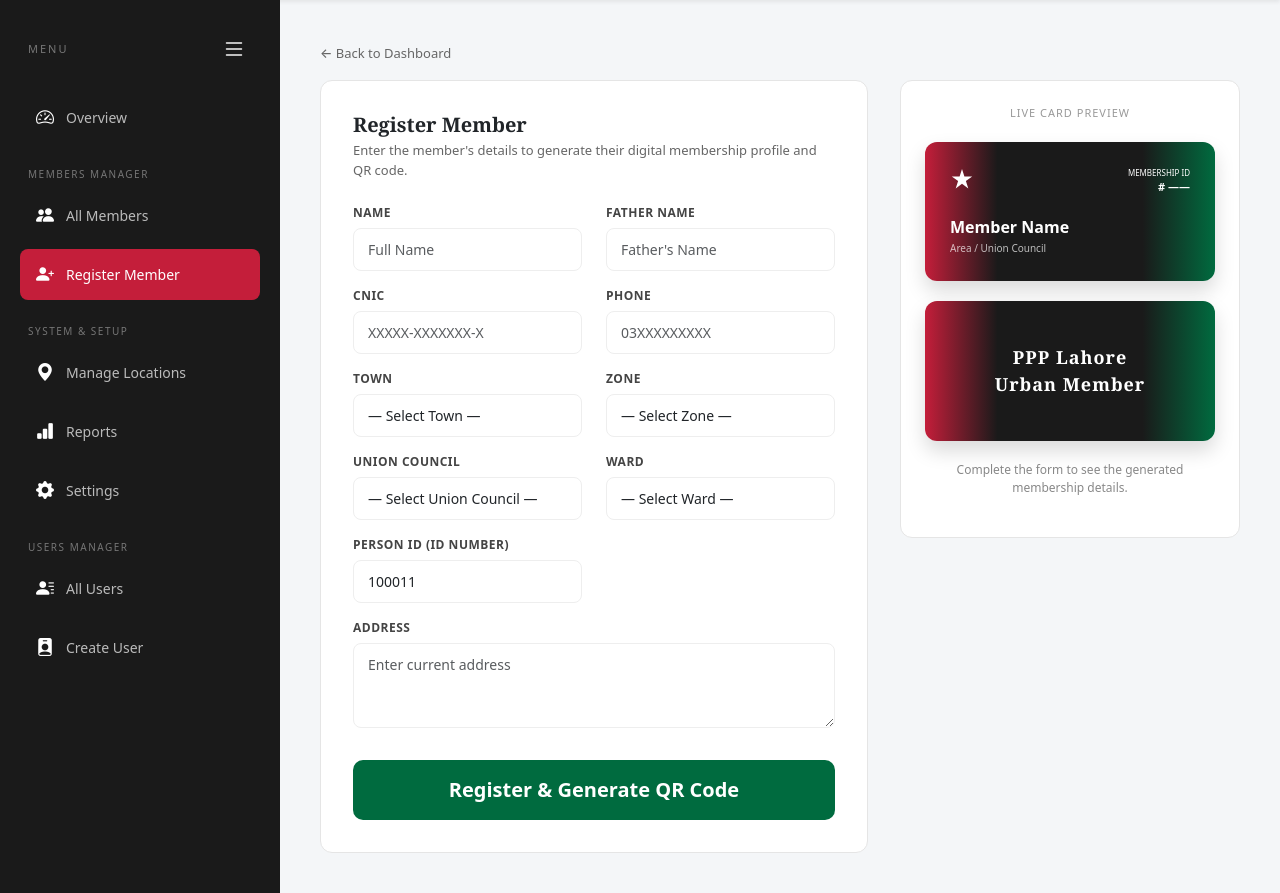
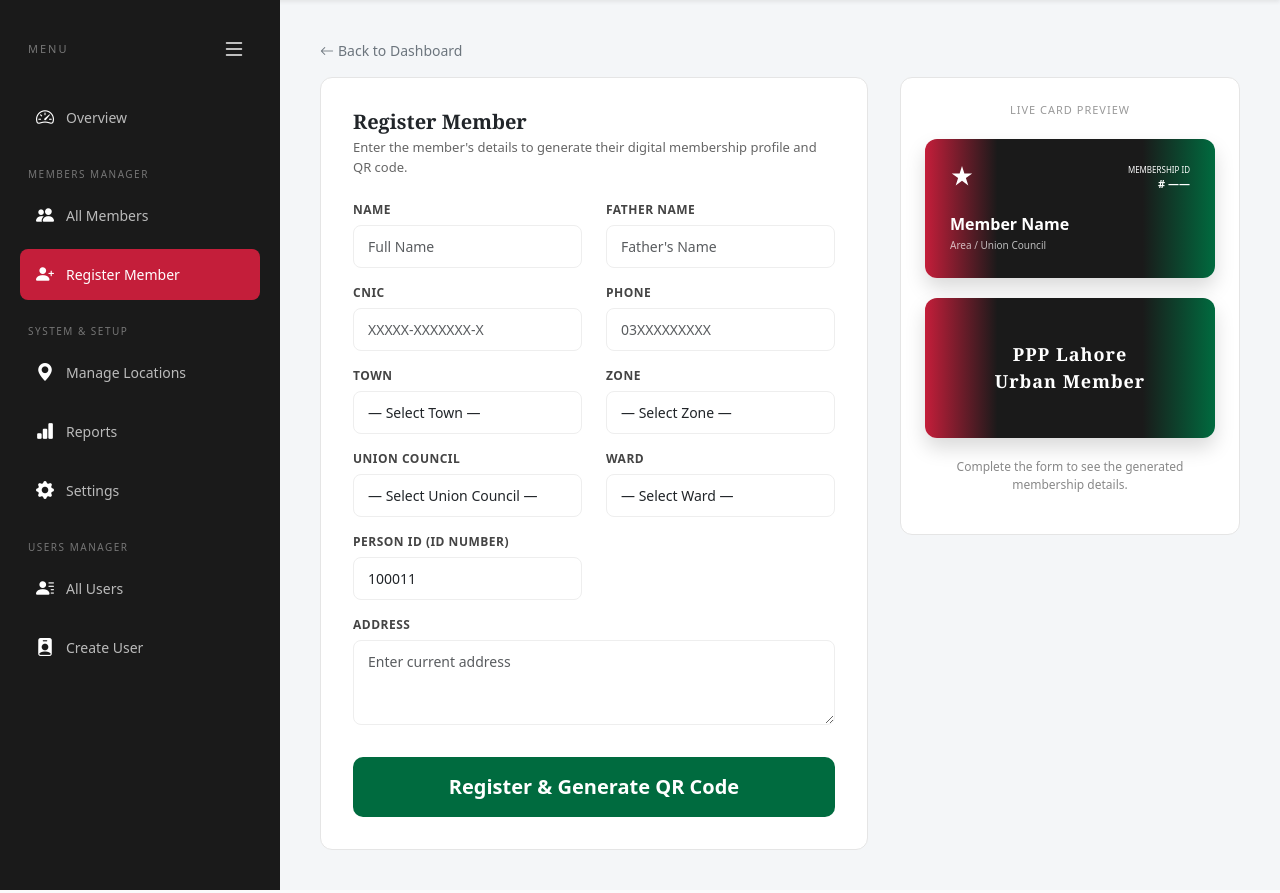
Before and after one commit to Farooqi2468/Member_verification_portal, a Django app: page /dashboard/create/ in a window 1280 px wide. Shown: the part 62-955 px from the top of the page. Run offline with Django 5.2, Linux system fonts and the light colour scheme; the visitor is signed in with stand-in values (Sample User, id 1); data that the repository does not hold is empty.

Commit message:
feat: implement routing back to the dashboard on all other pages.

```diff
--- a/qrapp/templates/all_members.html
+++ b/qrapp/templates/all_members.html
@@ -295,9 +295,9 @@
 
     <!-- Main Content -->
     <div class="dash-main">
-        <div style="margin-bottom: 20px;">
-            <a href="{% url 'dashboard' %}" style="color: #666; text-decoration: none; font-size: 13px; font-weight: 500; transition: color 0.2s;" onmouseout="this.style.color='#666'" onmouseover="this.style.color='#1A1A1A'">
-                &larr; Back to Dashboard
+        <div class="mb-3">
+            <a href="{% url 'dashboard' %}" class="text-secondary text-decoration-none small d-flex align-items-center gap-1">
+                <i class="bi bi-arrow-left"></i> Back to Dashboard
             </a>
         </div>
         <div class="table-card shadow-sm">
--- a/qrapp/templates/all_users.html
+++ b/qrapp/templates/all_users.html
@@ -273,9 +273,9 @@
 
     <!-- Main Content -->
     <div class="dash-main">
-        <div style="margin-bottom: 20px;">
-            <a href="{% url 'dashboard' %}" style="color: #666; text-decoration: none; font-size: 13px; font-weight: 500; transition: color 0.2s;" onmouseout="this.style.color='#666'" onmouseover="this.style.color='#1A1A1A'">
-                &larr; Back to Dashboard
+        <div class="mb-3">
+            <a href="{% url 'dashboard' %}" class="text-secondary text-decoration-none small d-flex align-items-center gap-1">
+                <i class="bi bi-arrow-left"></i> Back to Dashboard
             </a>
         </div>
 
--- a/qrapp/templates/create_user.html
+++ b/qrapp/templates/create_user.html
@@ -71,9 +71,9 @@
 
     <!-- Main Content -->
     <div class="dash-main">
-        <div style="margin-bottom: 16px;">
-            <a href="{% url 'dashboard' %}" style="color: #666; text-decoration: none; font-size: 13px; font-weight: 500; transition: color 0.2s;" onmouseout="this.style.color='#666'" onmouseover="this.style.color='#1A1A1A'">
-                &larr; Back to Dashboard
+        <div class="mb-3">
+            <a href="{% url 'dashboard' %}" class="text-secondary text-decoration-none small d-flex align-items-center gap-1">
+                <i class="bi bi-arrow-left"></i> Back to Dashboard
             </a>
         </div>
 
--- a/qrapp/templates/details.html
+++ b/qrapp/templates/details.html
@@ -153,9 +153,9 @@
 
     <!-- Main Content -->
     <div class="dash-main">
-        <div style="margin-bottom: 24px;">
-            <a href="{% url 'all_members' %}" style="color: #666; text-decoration: none; font-size: 13px; font-weight: 500; transition: color 0.2s;" onmouseover="this.style.color='#1A1A1A'" onmouseout="this.style.color='#666'">
-                &larr; Back to Directory
+        <div class="mb-3">
+            <a href="{% url 'dashboard' %}" class="text-secondary text-decoration-none small d-flex align-items-center gap-1">
+                <i class="bi bi-arrow-left"></i> Back to Dashboard
             </a>
         </div>
         <div style="display: flex; flex-wrap: wrap; justify-content: space-between; align-items: center; margin-bottom: 32px; gap: 12px;">
--- a/qrapp/templates/locations.html
+++ b/qrapp/templates/locations.html
@@ -196,9 +196,9 @@
 
     <!-- Main -->
     <div class="dash-main">
-        <div style="margin-bottom: 16px;">
-            <a href="{% url 'dashboard' %}" style="color: #666; text-decoration: none; font-size: 13px; font-weight: 500; transition: color 0.2s;" onmouseout="this.style.color='#666'" onmouseover="this.style.color='#1A1A1A'">
-                &larr; Back to Dashboard
+        <div class="mb-3">
+            <a href="{% url 'dashboard' %}" class="text-secondary text-decoration-none small d-flex align-items-center gap-1">
+                <i class="bi bi-arrow-left"></i> Back to Dashboard
             </a>
         </div>
         <div style="margin-bottom: 28px;">
--- a/qrapp/templates/reports.html
+++ b/qrapp/templates/reports.html
@@ -74,6 +74,11 @@
 
     <!-- Main Content -->
     <div class="dash-main">
+        <div class="mb-3">
+            <a href="{% url 'dashboard' %}" class="text-secondary text-decoration-none small d-flex align-items-center gap-1">
+                <i class="bi bi-arrow-left"></i> Back to Dashboard
+            </a>
+        </div>
         <div class="mb-4 d-flex justify-content-between align-items-center">
             <div>
                 <h2 style="font-family: 'Georgia', serif; font-weight: 600; color: #1A1A1A;">Reports & Analytics</h2>
--- a/qrapp/templates/templates.html
+++ b/qrapp/templates/templates.html
@@ -139,16 +139,10 @@
 
     <!-- Main Content -->
     <div class="dash-main">
-        <div style="margin-bottom: 16px;">
-        {% if is_update %}
-            <a href="{% url 'all_members' %}" style="color: #666; text-decoration: none; font-size: 13px; font-weight: 500; transition: color 0.2s;" onmouseout="this.style.color='#666'" onmouseover="this.style.color='#1A1A1A'">
-                &larr; Cancel & Back to Directory
+        <div class="mb-3">
+            <a href="{% url 'dashboard' %}" class="text-secondary text-decoration-none small d-flex align-items-center gap-1">
+                <i class="bi bi-arrow-left"></i> Back to Dashboard
             </a>
-        {% else %}
-            <a href="{% url 'dashboard' %}" style="color: #666; text-decoration: none; font-size: 13px; font-weight: 500; transition: color 0.2s;" onmouseout="this.style.color='#666'" onmouseover="this.style.color='#1A1A1A'">
-                &larr; Back to Dashboard
-            </a>
-        {% endif %}
         </div>
 
         <div class="qr-d-layout">
--- a/qrapp/templates/update_user.html
+++ b/qrapp/templates/update_user.html
@@ -71,9 +71,9 @@
 
     <!-- Main Content -->
     <div class="dash-main">
-        <div style="margin-bottom: 16px;">
-            <a href="{% url 'all_system_users' %}" style="color: #666; text-decoration: none; font-size: 13px; font-weight: 500; transition: color 0.2s;" onmouseout="this.style.color='#666'" onmouseover="this.style.color='#1A1A1A'">
-                &larr; Back to Users Directory
+        <div class="mb-3">
+            <a href="{% url 'dashboard' %}" class="text-secondary text-decoration-none small d-flex align-items-center gap-1">
+                <i class="bi bi-arrow-left"></i> Back to Dashboard
             </a>
         </div>
 
```
Also changed, not shown: qrapp/templates/dashboard.html (+11 -7 lines).
